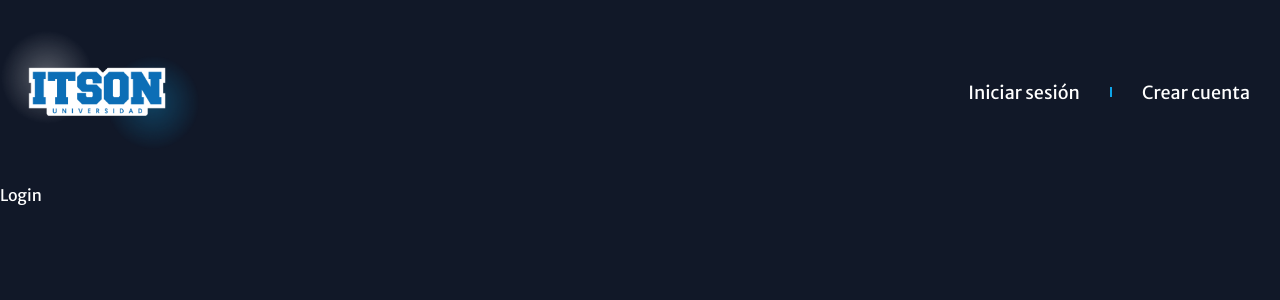
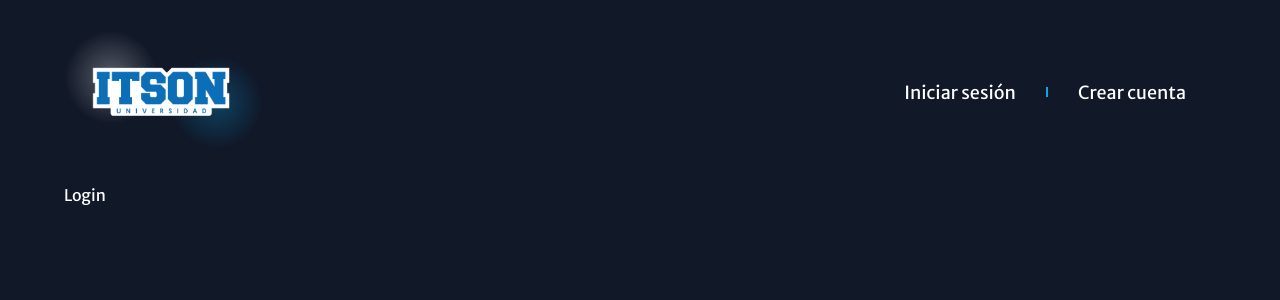
Before and after one commit to HectorGerardoZV/itson-connected-front, a React (Vite) app: page /auth in a window 1280 px wide. Shown: the top 300 px of the page. Built offline with nearby package versions, Linux system fonts and the light colour scheme.

Commit message:
scrollbar was modified with css

```diff
--- a/src/index.css
+++ b/src/index.css
@@ -91,3 +91,27 @@ input{
     border: none;
     border-radius: 1rem;
 }
+
+/* width */
+::-webkit-scrollbar {
+    width: 10px;
+}
+
+/* Track */
+::-webkit-scrollbar-track {
+    background: var(--color-back);
+    border-radius: 1rem;
+
+}
+
+/* Handle */
+::-webkit-scrollbar-thumb {
+    background: var(--color-main);
+    border-radius: 1rem;
+    transition: .2s ease;
+}
+
+/* Handle on hover */
+::-webkit-scrollbar-thumb:hover {
+    background: #05608b;
+}
--- a/src/pages/public/MasterAuth/MasterAuth.jsx
+++ b/src/pages/public/MasterAuth/MasterAuth.jsx
@@ -5,7 +5,7 @@ import style from "./MasterAuth.module.css";
 const MasterAuth = () => {
     return (
         <>
-            <section className="">
+            <section className={style.container}>
                 <Header />
                 <Outlet />
             </section>
--- a/src/pages/public/MasterAuth/MasterAuth.module.css
+++ b/src/pages/public/MasterAuth/MasterAuth.module.css
@@ -0,0 +1,5 @@
+.container{
+    max-width: 150rem;
+    width: 90%;
+    margin: 0 auto;
+}
```
